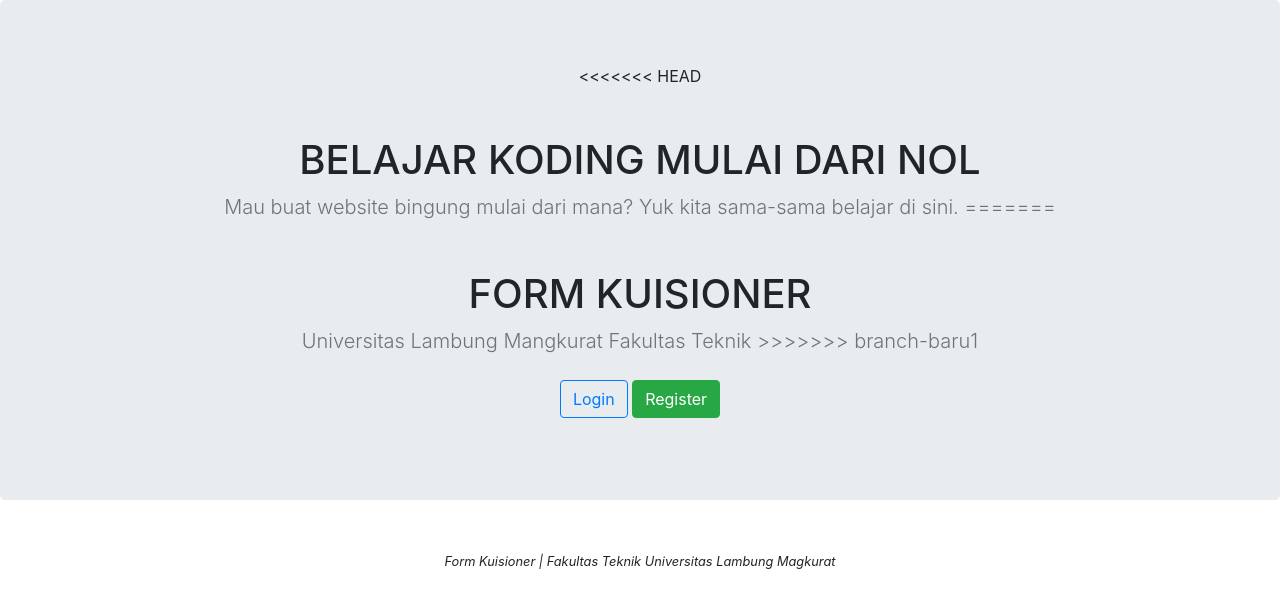
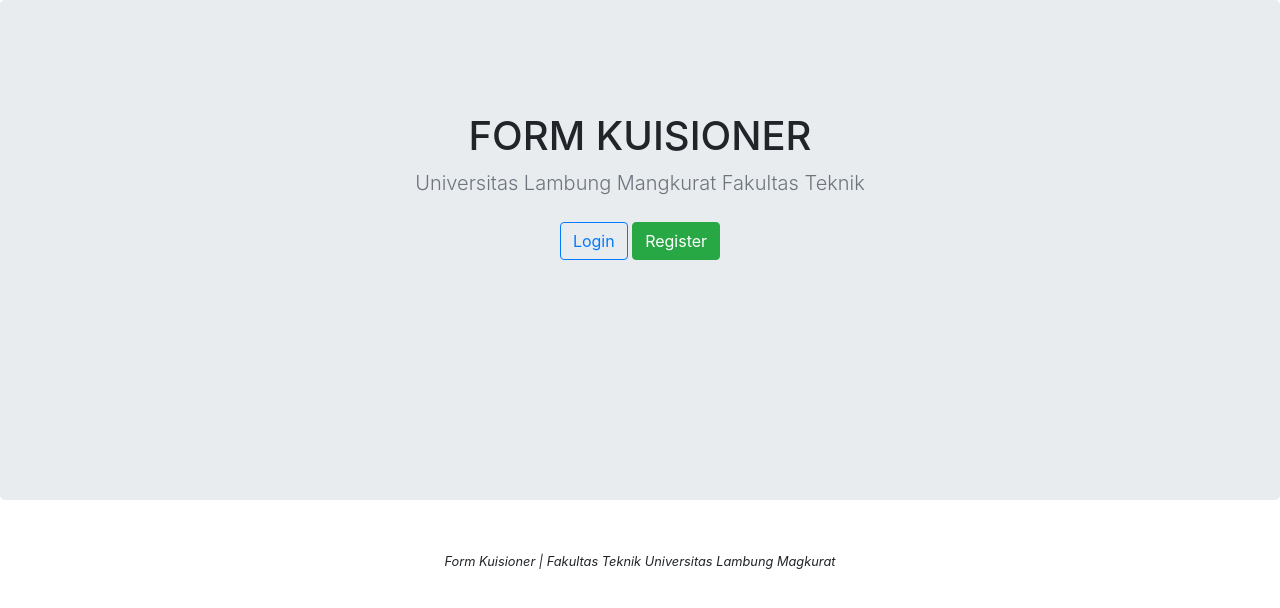
Before and after one commit to harioct/UAS-Pemrograman-Web-II, a CodeIgniter 4 app: the page made by app/Views/home.php in a window 1280 px wide. Shown: the top 608 px of the page. Run offline with PHP 8.4 and a stand-in for CodeIgniter, Linux system fonts and the light colour scheme; the template is opened without the code that fills it, so the values that code supplies are empty; some libraries are stand-ins or nearby versions.

Commit message:
update form h

```diff
--- a/app/Views/home.php
+++ b/app/Views/home.php
@@ -3,15 +3,9 @@
 <?= $this->section('content') ?>
 
 <section class="jumbotron text-center" style="height: 500px">
-<<<<<<< HEAD
-    <h1 class="mt-5">BELAJAR KODING MULAI DARI NOL</h1>
-    <p class="lead text-muted">
-        Mau buat website bingung mulai dari mana? Yuk kita sama-sama belajar di sini.
-=======
     <h1 class="mt-5">FORM KUISIONER</h1>
     <p class="lead text-muted">
         Universitas Lambung Mangkurat Fakultas Teknik
->>>>>>> branch-baru1
     </p>
     <a href="<?php echo base_url('login'); ?>" class="btn btn-outline-primary my-2">Login</a>
     <a href="<?php echo base_url('register'); ?>" class="btn btn-success my-2">Register</a>
```
